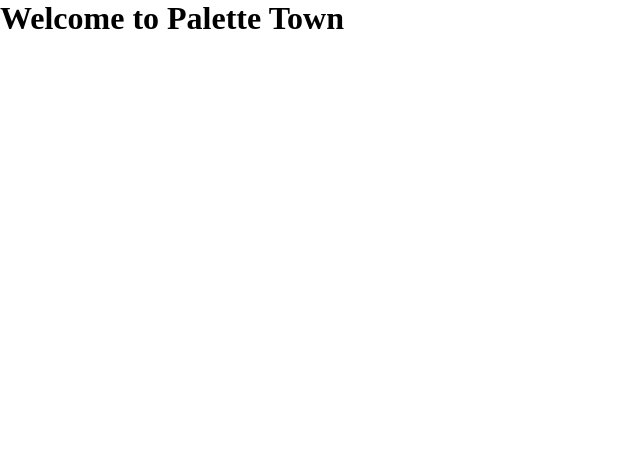
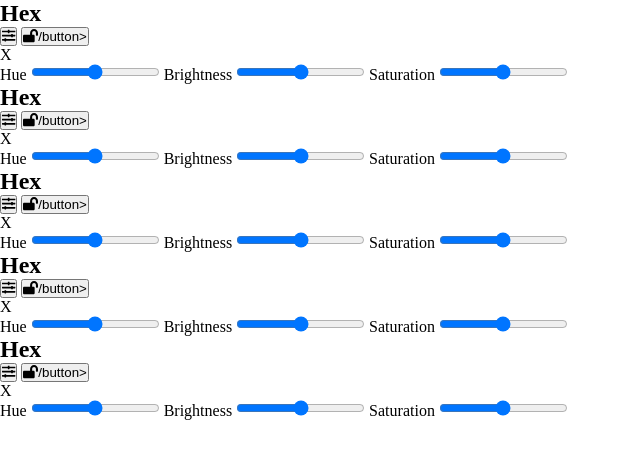
Before and after one commit to Insidium/Palette-Town, a plain HTML site: page index.html in a window 1280 px wide. Shown: the whole page, without its empty margins (0-640 px from the left). Drawn offline with Linux system fonts and the light colour scheme.

Commit message:
Added fonts, font awesome icon cdn, built basic custom colour sliders

```diff
--- a/index.html
+++ b/index.html
@@ -3,11 +3,103 @@
   <head>
     <meta charset="UTF-8" />
     <meta name="viewport" content="width=device-width, initial-scale=1.0" />
+    <link
+      href="https://fonts.googleapis.com/css?family=Josefin+Sans|Open+Sans&display=swap"
+      rel="stylesheet"
+    />
     <link rel="stylesheet" href="./style.css" />
     <title>Palette Town</title>
   </head>
   <body>
-    <h1>Welcome to Palette Town</h1>
+    <!-- <h1>Welcome to Palette Town</h1> -->
+    <div class="colours">
+      <div class="colour">
+        <h2>Hex</h2>
+        <div class="controls">
+          <button class="adjust"><i class="fas fa-sliders-h"></i></button>
+          <button class="lock"><i class="fas fa-lock-open"></i>/button>
+        </div>
+        <div class="sliders">
+          <div class="closed-adjustment">X</div>
+          <span>Hue</span>
+          <input type="range" min="0" max="360" step="1" name="hue" class="hue-input" data-hue="0">
+          <span>Brightness</span>
+          <input type="range" min="0" max="1" step="0.01" name="brightness" class="bright-input" data-bright="0">
+          <span>Saturation</span>
+          <input type="range" min="0" max="1" step="0.01" name="saturation" class="sat-input" data-sat="0">
+        </div>
+      </div>
+      <div class="colour">
+        <h2>Hex</h2>
+        <div class="controls">
+          <button class="adjust"><i class="fas fa-sliders-h"></i></button>
+          <button class="lock"><i class="fas fa-lock-open"></i>/button>
+        </div>
+        <div class="sliders">
+          <div class="closed-adjustment">X</div>
+          <span>Hue</span>
+          <input type="range" min="0" max="360" step="1" name="hue" class="hue-input" data-hue="1">
+          <span>Brightness</span>
+          <input type="range" min="0" max="1" step="0.01" name="brightness" class="bright-input" data-bright="1">
+          <span>Saturation</span>
+          <input type="range" min="0" max="1" step="0.01" name="saturation" class="sat-input" data-sat="1">
+        </div>
+      </div>
+      <div class="colour">
+        <h2>Hex</h2>
+        <div class="controls">
+          <button class="adjust"><i class="fas fa-sliders-h"></i></button>
+          <button class="lock"><i class="fas fa-lock-open"></i>/button>
+        </div>
+        <div class="sliders">
+          <div class="closed-adjustment">X</div>
+          <span>Hue</span>
+          <input type="range" min="0" max="360" step="1" name="hue" class="hue-input" data-hue="2">
+          <span>Brightness</span>
+          <input type="range" min="0" max="1" step="0.01" name="brightness" class="bright-input" data-bright="2">
+          <span>Saturation</span>
+          <input type="range" min="0" max="1" step="0.01" name="saturation" class="sat-input" data-sat="2">
+        </div>
+      </div>
+      <div class="colour">
+        <h2>Hex</h2>
+        <div class="controls">
+          <button class="adjust"><i class="fas fa-sliders-h"></i></button>
+          <button class="lock"><i class="fas fa-lock-open"></i>/button>
+        </div>
+        <div class="sliders">
+          <div class="closed-adjustment">X</div>
+          <span>Hue</span>
+          <input type="range" min="0" max="360" step="1" name="hue" class="hue-input" data-hue="3">
+          <span>Brightness</span>
+          <input type="range" min="0" max="1" step="0.01" name="brightness" class="bright-input" data-bright="3">
+          <span>Saturation</span>
+          <input type="range" min="0" max="1" step="0.01" name="saturation" class="sat-input" data-sat="3">
+        </div>
+      </div>
+      <div class="colour">
+        <h2>Hex</h2>
+        <div class="controls">
+          <button class="adjust"><i class="fas fa-sliders-h"></i></button>
+          <button class="lock"><i class="fas fa-lock-open"></i>/button>
+        </div>
+        <div class="sliders">
+          <div class="closed-adjustment">X</div>
+          <span>Hue</span>
+          <input type="range" min="0" max="360" step="1" name="hue" class="hue-input" data-hue="4">
+          <span>Brightness</span>
+          <input type="range" min="0" max="1" step="0.01" name="brightness" class="bright-input" data-bright="4">
+          <span>Saturation</span>
+          <input type="range" min="0" max="1" step="0.01" name="saturation" class="sat-input" data-sat="4">
+        </div>
+      </div>
+    </div>
+
+    <script
+      src="https://cdnjs.cloudflare.com/ajax/libs/font-awesome/5.13.0/js/all.min.js"
+      integrity="sha256-KzZiKy0DWYsnwMF+X1DvQngQ2/FxF7MF3Ff72XcpuPs="
+      crossorigin="anonymous"
+    ></script>
     <script src="./app.js"></script>
   </body>
 </html>
```
